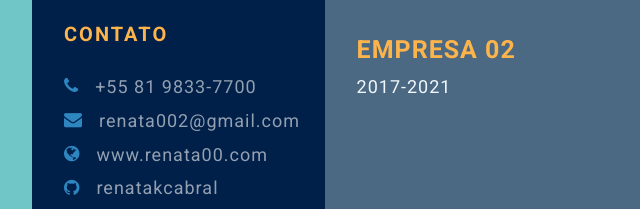
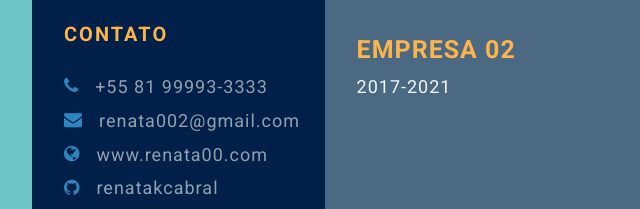
Before and after one commit to renatakcabral/renatakcabral.github.io, a plain HTML site: page index.html in a window 1280 px wide. Shown: the part 491-700 px from the top of the page, 96-736 px from the left. Drawn offline with Linux system fonts and the light colour scheme.

```diff
--- a/index.html
+++ b/index.html
@@ -29,7 +29,7 @@
                 <div class="contact-info">
                     <p class="left-title">Contato</p>
                     <ul>
-                        <li><i class="fa fa-phone"></i>+55 81 9833-7700</li>
+                        <li><i class="fa fa-phone"></i>+55 81 99993-3333</li>
                         <li><i class="fa fa-envelope"></i>renata002@gmail.com</li>
                         <li><i class="fa fa-globe"></i>www.renata00.com</li>
                         <li><i class="fa fa-github"></i>renatakcabral</li>
```
